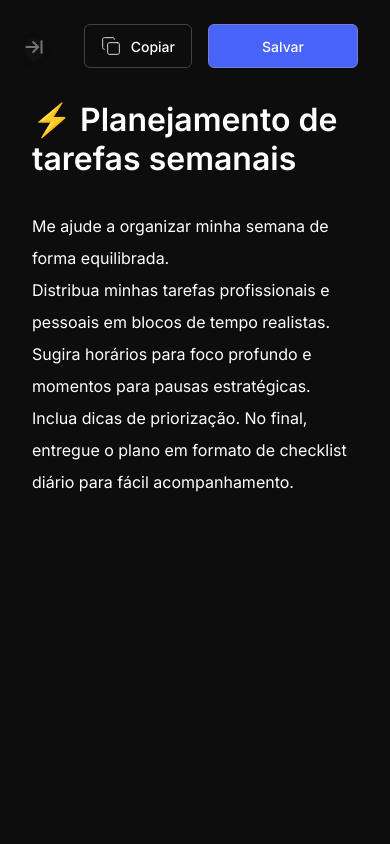
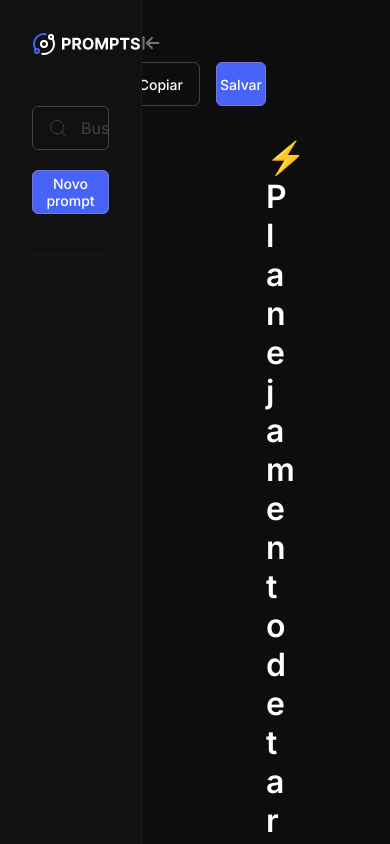
Before and after one commit to Jhone-cmd/nlw-prompts-manager, a plain HTML site: page index.html in a window 390 px wide. Drawn offline with Linux system fonts and the light colour scheme.

Commit message:
adjusting application css

```diff
--- a/style.css
+++ b/style.css
@@ -305,31 +305,3 @@ body {
   width: 20px;
   height: 20px;
 }
-
-@media (max-width: 950px) {
-  .open-toggle {
-    display: block;
-    top: 38px;
-  }
-
-  .sidebar {
-    position: fixed;
-    top: 0;
-    left: 0;
-    height: 100vh;
-    width: 80%;
-    max-width: 360px;
-    transform: translateX(-100%);
-    z-index: 1100;
-  }
-
-  .sidebar.open {
-    transform: translateX(0);
-  }
-
-  .main {
-    padding: 24px 32px;
-    margin-left: 0;
-    overflow-y: auto;
-  }
-}
```
